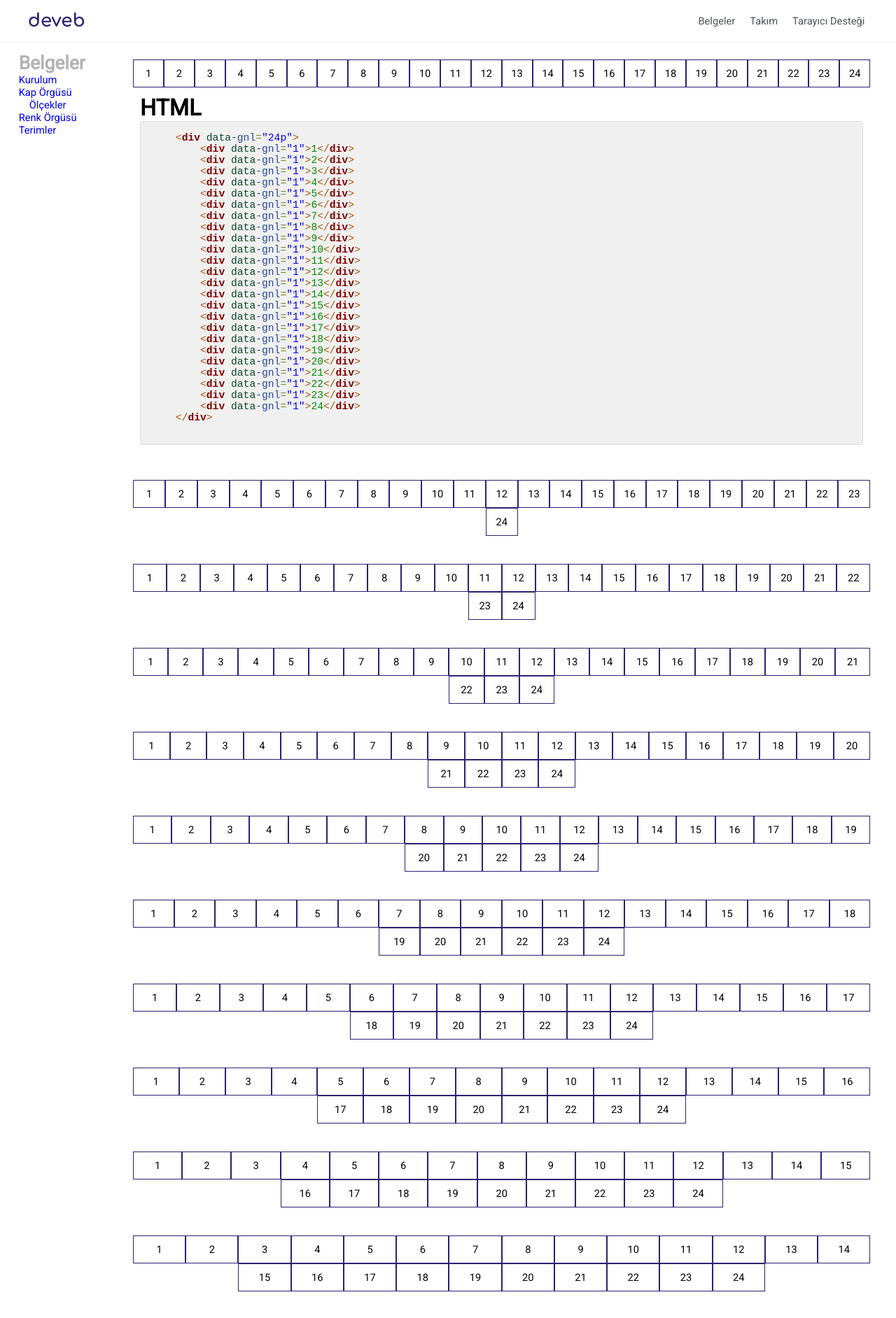
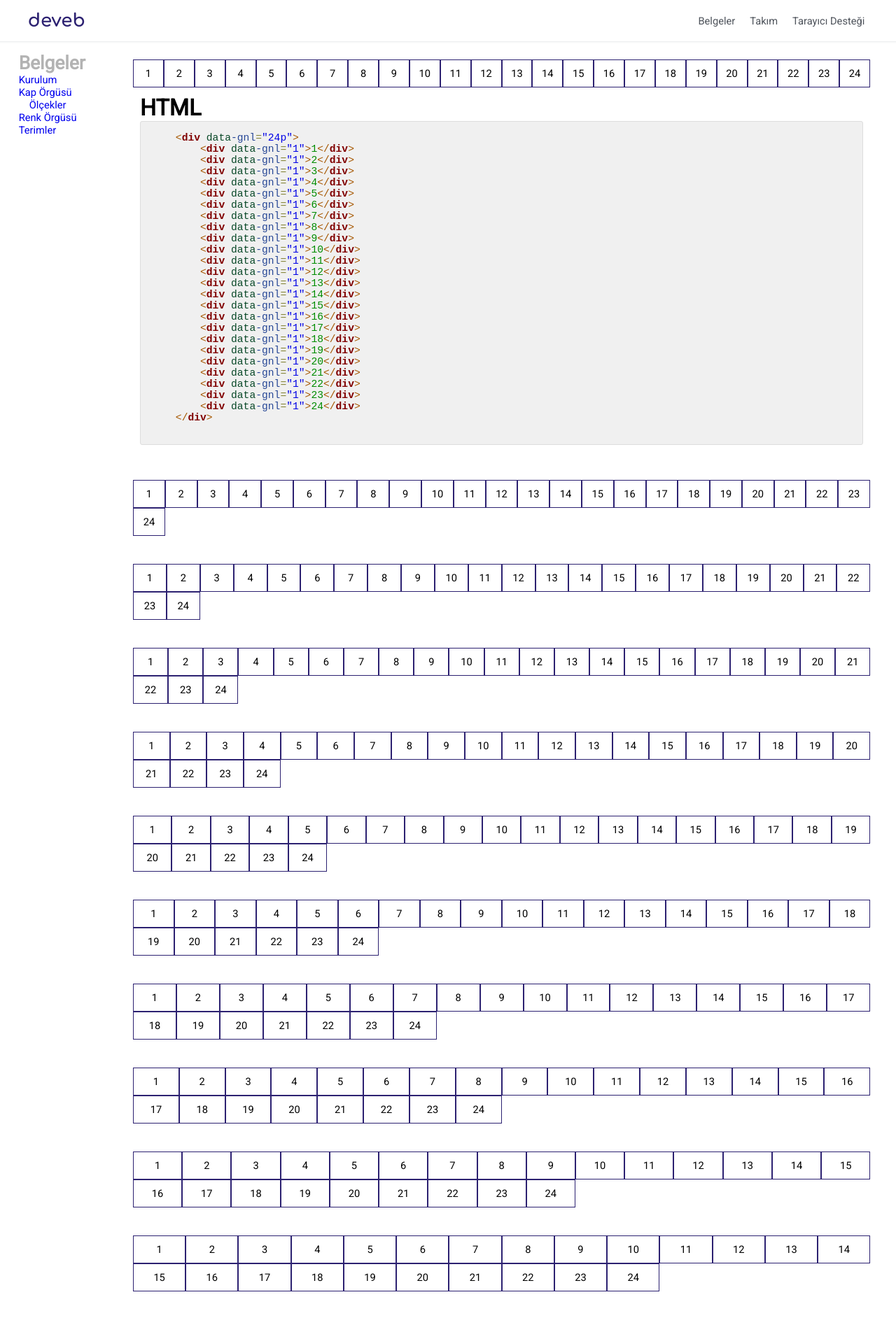
Before and after one commit to data-deveb/data-deveb.github.io, a Jekyll site: the page built from belgeler/ornekler/kap-orgusu-esit-bolme.html, in a window 1280 px wide. Shown: the top 1884 px of the page at 70% size. Built offline with Jekyll 4.4.1, drawn with Linux system fonts in a browser that asks for light colours.

Commit message:
Güncelleme

```diff
--- a/belgeler/ornekler/kap-orgusu-esit-bolme.html
+++ b/belgeler/ornekler/kap-orgusu-esit-bolme.html
@@ -12,6 +12,7 @@ title: Eşit Bölme Örneği - Kap Örgüsü
   }
   .özel-sınıf > [data-gnl]{
     border:0px solid red; margin-bottom:20px;
+    justify-content:flex-start;
   }
 </style>
 <div data-gnl="24" class="özel-sınıf">
```
